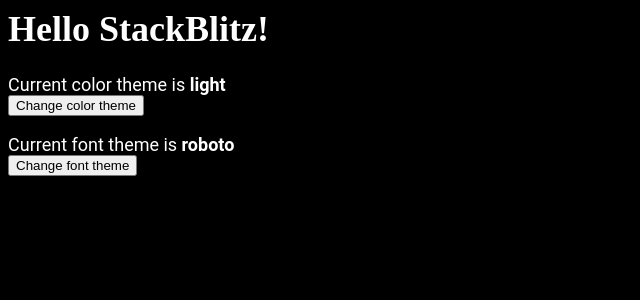
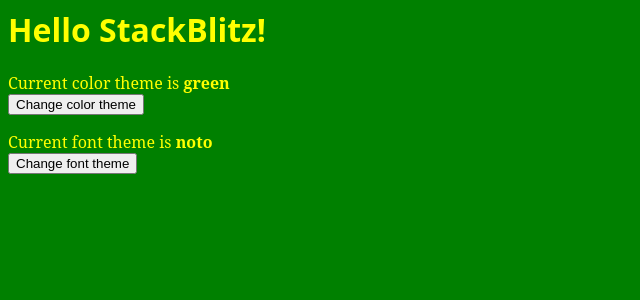
Before and after one commit to rpm42/color-theme-test, a React (Create React App) app: page / in a window 1280 px wide. Shown: the top 300 px of the page, without its empty margins (0-640 px from the left). Built offline with nearby package versions, Linux system fonts and the light colour scheme.

Commit message:
3 files modified

```diff
--- a/AppService.ts
+++ b/AppService.ts
@@ -2,7 +2,7 @@
 import { COLOR_THEMES, FontTheme, FONT_THEMES } from './variables'
 import type { ColorTheme } from './variables'
 import KeySubject from './utils/KeySubject'
-import ValueSubject, { ValueObservable } from './utils/ValueSubject'
+import { ValueObservable } from './utils/ValueSubject'
 import { map } from 'rxjs/operators'
 
 export default class AppService {
@@ -37,6 +37,9 @@
     this.bodySize$.pipe(map(v => `${(v / 16) * 100}%`))
   )
 
-  constructor() {}
+  constructor() {
+    this.colorTheme$.next('green')
+    this.fontTheme$.next('noto')
+  }
   init() {}
 }
--- a/utils/IndexedSubject.ts
+++ b/utils/IndexedSubject.ts
@@ -1,4 +1,4 @@
-import { filter, map, share, Subject, tap } from 'rxjs'
+import { filter, map, Subject, tap } from 'rxjs'
 
 export class IndexedSubject<T> extends Subject<number> {
   private _input$ = new Subject<number>()
@@ -15,8 +15,7 @@
     this.pipe(
       tap(v => (this.index = v)),
       map(index => this.values[index]),
-      tap(v => (this.value = v)),
-      share()
+      tap(v => (this.value = v))
     ).subscribe(this.value$)
     this._input$.next(index)
   }
--- a/utils/KeySubject.ts
+++ b/utils/KeySubject.ts
@@ -1,4 +1,4 @@
-import { filter, map, share, Subject, tap } from 'rxjs'
+import { filter, map, Subject, tap } from 'rxjs'
 
 export class KeySubject<T> extends Subject<string> {
   private _input$ = new Subject<string>()
@@ -17,8 +17,7 @@
     this.pipe(
       tap(key => (this.key = key)),
       map(key => this.values[key]),
-      tap(v => (this.value = v)),
-      share()
+      tap(v => (this.value = v))
     ).subscribe(this.value$)
     this._input$.next(key)
   }
```
